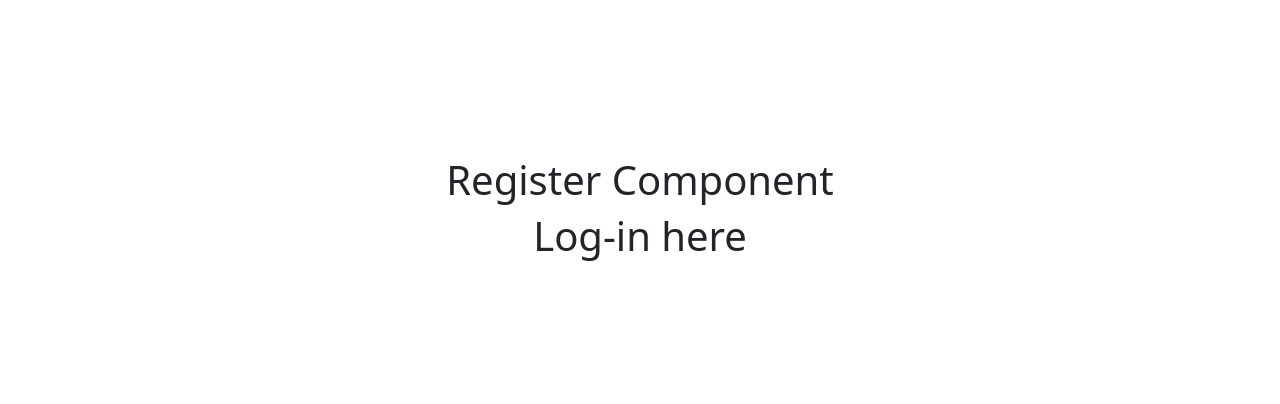
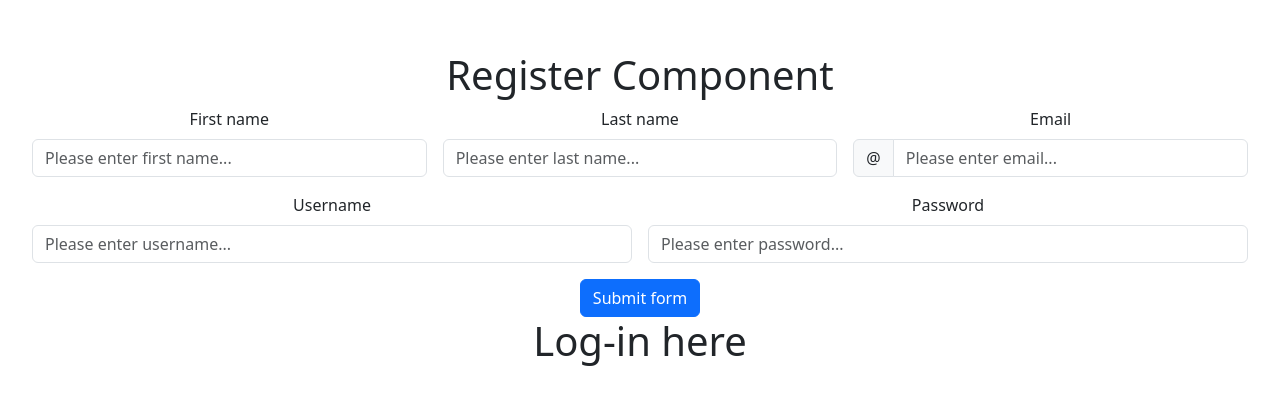
Before and after one commit to duzinhoml/note-nest, a React (Vite) app in the folder client/: page /signup in a window 1280 px wide. Shown: the part 188-592 px from the top of the page. Built offline with nearby package versions, Linux system fonts and the light colour scheme.

Commit message:
WIP for User Login/Register

```diff
--- a/client/src/components/LoginRegister/Register/index.jsx
+++ b/client/src/components/LoginRegister/Register/index.jsx
@@ -1,10 +1,143 @@
+import { useState } from "react";
+import { Link } from 'react-router-dom';
+import { useMutation } from '@apollo/client';
 
+import { CREATE_USER } from "../../../utils/mutations";
 
 function Register() {
+    const [formData, setFormData] = useState({
+        firstName: '',
+        lastName: '',
+        username: '',
+        email: '',
+        password: ''
+    });
+
+    const [createUser, { error }] = useMutation(CREATE_USER);
+
+    const handleInputChange = (e) => {
+        const { name, value } = e.target;
+        setFormData({
+            ...formData,
+            [name]: value
+        });
+    };
+
+    const handleFormSubmit = async (e) => {
+        // e.preventDefault();
+
+        try {
+            await createUser({
+                variables: {
+                    input: {
+                        ...formData
+                    }
+                }
+            });
+
+            setFormData({
+                firstName: '',
+                lastName: '',
+                username: '',
+                email: '',
+                password: ''
+            })
+
+        }
+        catch (err) {
+            console.error(err)
+        }
+    }
 
     return (
         <>
             <h1>Register Component</h1>
+            <form class="row g-3" onSubmit={handleFormSubmit}>
+                <div class="col-md-4">
+                    <label for="validationDefault01" class="form-label">First name</label>
+                    <input
+                        type="text"
+                        class="form-control"
+                        id="validationDefault01"
+                        name='firstName'
+                        placeholder="Please enter first name..."
+                        value={formData.firstName}
+                        onChange={handleInputChange}
+                        required
+                    />
+
+                    {/*
+                        type="text"
+                        className="form-control"
+                        id="folderTitleInput"
+                        name="title"
+                        placeholder="Please enter a folder name..."
+                        value={formData.title}
+                        onChange={handleInputChange}
+                        required
+                                         */}
+
+                </div>
+                <div class="col-md-4">
+                    <label for="validationDefault02" class="form-label">Last name</label>
+                    <input
+                        type="text"
+                        class="form-control"
+                        id="validationDefault02"
+                        name='lastName'
+                        placeholder="Please enter last name..."
+                        value={formData.lastName}
+                        onChange={handleInputChange}
+                        required
+                    />
+                </div>
+                <div class="col-md-4">
+                    <label for="validationDefaultUsername" class="form-label">Email</label>
+                    <div class="input-group">
+                        <span class="input-group-text" id="inputGroupPrepend2">@</span>
+                        <input
+                            type="text"
+                            class="form-control"
+                            id="validationDefaultUsername"
+                            aria-describedby="inputGroupPrepend2"
+                            name='email'
+                            placeholder="Please enter email..."
+                            value={formData.email}
+                            onChange={handleInputChange}
+                            required
+                        />
+                    </div>
+                </div>
+                <div class="col-md-6">
+                    <label for="validationDefault03" class="form-label">Username</label>
+                    <input
+                        type="text"
+                        class="form-control"
+                        id="validationDefault03"
+                        name='username'
+                        placeholder="Please enter username..."
+                        value={formData.username}
+                        onChange={handleInputChange}
+                        required
+                    />
+                </div>
+                <div class="col-md-6">
+                    <label for="validationDefault05" class="form-label">Password</label>
+                    <input
+                        type="password"
+                        class="form-control"
+                        id="validationDefault05"
+                        name='password'
+                        placeholder="Please enter password..."
+                        value={formData.password}
+                        onChange={handleInputChange}
+                        required
+                    />
+                </div>
+                <div class="col-12">
+                    <button class="btn btn-primary" type="submit">Submit form</button>
+                </div>
+            </form>
         </>
     );
 };
--- a/client/src/utils/mutations.js
+++ b/client/src/utils/mutations.js
@@ -1,4 +1,10 @@
 import { gql } from "@apollo/client";
+
+export const CREATE_USER = gql`
+    mutation createUser($input: CreateUserInput!) {
+        createUser(input: $input)
+    }
+`;
 
 export const CREATE_FOLDER = gql`
     mutation createFolder($userId: ID, $input: CreateFolderInput!) {
```
